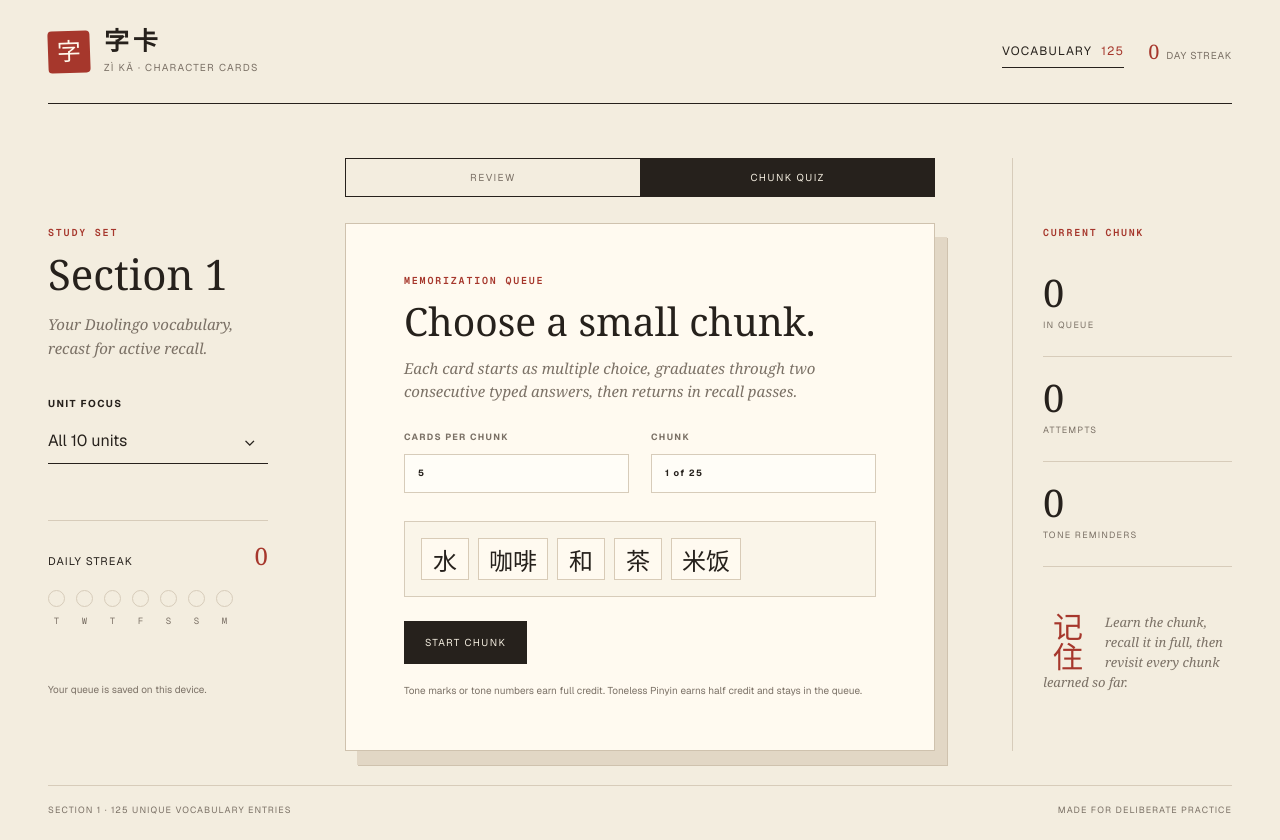
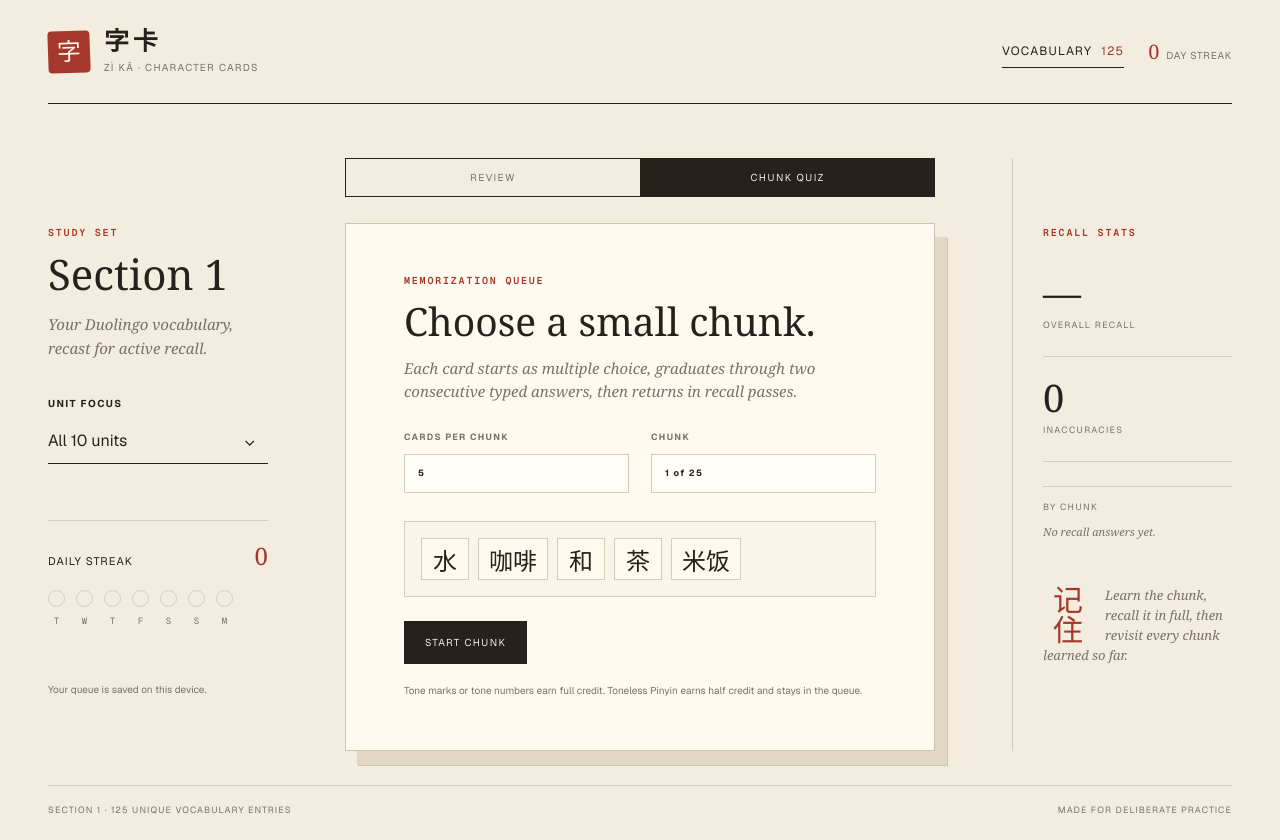
Before and after one commit to shikharmn/learn-mandarin-flashcards, a Next.js app: page / in a window 1280 px wide. Both pictures are taken after a click on the button "CHUNK QUIZ". Built offline with nearby package versions, Linux system fonts and the light colour scheme.

Commit message:
Track one-shot recall accuracy

```diff
--- a/app/Flashcards.tsx
+++ b/app/Flashcards.tsx
@@ -90,9 +90,13 @@ const queueLabel = (session: ChunkSession) => {
   return "Type the answer";
 };
 
-const makeTypedQueue = (cardIds: string[]) =>
-  cardIds.map((cardId) => ({
+const makeTypedQueue = (
+  cardIds: string[],
+  sourceChunkForIndex: (index: number) => number,
+) =>
+  cardIds.map((cardId, index) => ({
     cardId,
+    sourceChunk: sourceChunkForIndex(index),
     stage: "typing" as const,
     typedStreak: 0 as const,
     typedMisses: 0 as const,
@@ -175,6 +179,16 @@ export function Flashcards() {
               ...saved,
               phase: saved.phase ?? "learn",
               chunkCardIds: restoredChunkIds,
+              queue: saved.queue.map((item) => ({
+                ...item,
+                sourceChunk: item.sourceChunk ?? saved.chunkIndex,
+              })),
+              stats: {
+                ...saved.stats,
+                recallTotal: saved.stats.recallTotal ?? 0,
+                recallCorrect: saved.stats.recallCorrect ?? 0,
+                recallByChunk: saved.stats.recallByChunk ?? {},
+              },
             };
           }
           try {
@@ -199,6 +213,12 @@ export function Flashcards() {
   const currentQueueItem = chunkSession?.queue[0];
   const quizCard = currentQueueItem ? cardMap.get(currentQueueItem.cardId) : undefined;
   const optionRound = chunkSession?.stats.attempts ?? 0;
+  const visibleChunkStats = chunkSession?.stats ?? completion;
+  const recallTotal = visibleChunkStats?.recallTotal ?? 0;
+  const recallCorrect = visibleChunkStats?.recallCorrect ?? 0;
+  const recallAccuracy = recallTotal ? Math.round((recallCorrect / recallTotal) * 100) : null;
+  const recallByChunk = Object.entries(visibleChunkStats?.recallByChunk ?? {})
+    .sort(([left], [right]) => Number(left) - Number(right));
 
   const mcqOptions = useMemo(() => {
     void optionRound;
@@ -295,12 +315,20 @@ export function Flashcards() {
       initialCount: cards.length,
       queue: cards.map((card) => ({
         cardId: card.id,
+        sourceChunk: selectedIndex,
         stage: "mcq",
         typedStreak: 0,
         typedMisses: 0,
         factShown: false,
       })),
-      stats: { attempts: 0, fullCorrect: 0, halfPinyin: 0 },
+      stats: {
+        attempts: 0,
+        fullCorrect: 0,
+        halfPinyin: 0,
+        recallTotal: 0,
+        recallCorrect: 0,
+        recallByChunk: {},
+      },
     };
     setChunkSession(next);
     writeJson(CHUNK_SESSION_KEY, next);
@@ -340,7 +368,7 @@ export function Flashcards() {
         ...nextSession,
         phase: "chunk-review",
         initialCount: chunkSession.chunkCardIds.length,
-        queue: makeTypedQueue(chunkSession.chunkCardIds),
+        queue: makeTypedQueue(chunkSession.chunkCardIds, () => chunkSession.chunkIndex),
       };
       setChunkSession(nextSession);
       writeJson(CHUNK_SESSION_KEY, nextSession);
@@ -356,7 +384,9 @@ export function Flashcards() {
         ...nextSession,
         phase: "cumulative-review",
         initialCount: cumulativeIds.length,
-        queue: makeTypedQueue(cumulativeIds),
+        queue: makeTypedQueue(cumulativeIds, (index) =>
+          Math.floor(index / chunkSession.chunkSize),
+        ),
       };
       setChunkSession(nextSession);
       writeJson(CHUNK_SESSION_KEY, nextSession);
@@ -481,7 +511,7 @@ export function Flashcards() {
           <div className="completion-stats">
             <span><strong>{completion.attempts}</strong> attempts</span>
             <span><strong>{completion.halfPinyin}</strong> tone reminders</span>
-            <span><strong>{completion.fullCorrect}</strong> correct</span>
+            <span><strong>{completion.recallTotal ? Math.round((completion.recallCorrect / completion.recallTotal) * 100) : 0}%</strong> recall accuracy</span>
           </div>
           <button className="primary-action" onClick={() => startChunk(chunkIndex)}>
             Start next chunk
@@ -610,7 +640,13 @@ export function Flashcards() {
 
           {quizFeedback && (
             <div className={`quiz-feedback ${quizFeedback.correct ? "correct" : "incorrect"}`} role="status">
-              <strong>{quizFeedback.correct ? "Correct" : "Keep this one in the queue"}</strong>
+              <strong>
+                {quizFeedback.correct
+                  ? "Correct"
+                  : chunkSession.phase === "learn"
+                    ? "Keep this one in the queue"
+                    : "Inaccuracy noted · moving on"}
+              </strong>
               {quizFeedback.kind === "typing" && (
                 <div className="field-scores">
                   <span>Pinyin: {quizFeedback.pinyinScore === 1 ? "1" : quizFeedback.pinyinScore === 0.5 ? "½ · tones missing" : "0"}</span>
@@ -626,7 +662,7 @@ export function Flashcards() {
         </article>
 
         <div className="deck-progress quiz-progress">
-          <span>{finished} graduated</span>
+          <span>{finished} {chunkSession.phase === "learn" ? "graduated" : "answered"}</span>
           <div><i style={{ width: `${(finished / chunkSession.initialCount) * 100}%` }} /></div>
           <span>{chunkSession.stats.attempts} attempts</span>
         </div>
@@ -696,7 +732,7 @@ export function Flashcards() {
         </section>
 
         <aside className="side-panel right-panel">
-          <p className="eyebrow">{studyMode === "review" ? "Today" : "Current chunk"}</p>
+          <p className="eyebrow">{studyMode === "review" ? "Today" : "Recall stats"}</p>
           {studyMode === "review" ? (
             <>
               <div className="stat"><strong>{reviewed}</strong><span>reviewed</span></div>
@@ -705,9 +741,18 @@ export function Flashcards() {
             </>
           ) : (
             <>
-              <div className="stat"><strong>{chunkSession?.queue.length ?? 0}</strong><span>in queue</span></div>
-              <div className="stat"><strong>{chunkSession?.stats.attempts ?? 0}</strong><span>attempts</span></div>
-              <div className="stat"><strong>{chunkSession?.stats.halfPinyin ?? 0}</strong><span>tone reminders</span></div>
+              <div className="stat"><strong>{recallAccuracy ?? "—"}{recallAccuracy !== null && <sup>%</sup>}</strong><span>overall recall</span></div>
+              <div className="stat"><strong>{recallTotal - recallCorrect}</strong><span>inaccuracies</span></div>
+              <div className="chunk-accuracy-list" aria-label="Recall accuracy by chunk">
+                <span>By chunk</span>
+                {recallByChunk.length ? recallByChunk.map(([chunk, stats]) => (
+                  <div key={chunk}>
+                    <b>Chunk {Number(chunk) + 1}</b>
+                    <strong>{Math.round((stats.correct / stats.total) * 100)}%</strong>
+                    <small>{stats.correct}/{stats.total}</small>
+                  </div>
+                )) : <p>No recall answers yet.</p>}
+              </div>
             </>
           )}
           <div className="ink-note"><span>记住</span><p>{studyMode === "review" ? "New cards appear most often. Cards you miss return more frequently." : "Learn the chunk, recall it in full, then revisit every chunk learned so far."}</p></div>
--- a/app/globals.css
+++ b/app/globals.css
@@ -173,6 +173,13 @@ kbd { font-family: var(--font-geist-mono), monospace; }
 .stat { padding: 21px 0; border-bottom: 1px solid var(--rule); }
 .stat strong { display: block; font: 400 38px/1 Georgia, serif; }.stat sup { color: var(--red); font-size: 15px; }
 .stat span { color: var(--taupe); font-size: 9px; letter-spacing: .14em; text-transform: uppercase; }
+.chunk-accuracy-list { max-height: 245px; margin-top: 24px; overflow: auto; border-top: 1px solid var(--rule); }
+.chunk-accuracy-list > span { display: block; padding: 14px 0 9px; color: var(--taupe); font-size: 9px; letter-spacing: .14em; text-transform: uppercase; }
+.chunk-accuracy-list > div { display: grid; grid-template-columns: 1fr auto; gap: 3px 10px; align-items: baseline; padding: 9px 0; border-bottom: 1px solid var(--rule); }
+.chunk-accuracy-list b { font: 500 12px Georgia, serif; }
+.chunk-accuracy-list strong { color: var(--red); font: 500 17px Georgia, serif; }
+.chunk-accuracy-list small { grid-column: 1 / -1; color: var(--taupe); font-size: 9px; }
+.chunk-accuracy-list p { color: var(--taupe); font: italic 11px/1.5 Georgia, serif; }
 .ink-note { margin-top: 45px; }.ink-note > span { display: block; color: var(--red); font: 30px STSong, Songti SC, serif; writing-mode: vertical-rl; float: left; margin-right: 18px; }
 .ink-note p { margin: 0; color: var(--taupe); font: italic 13px/1.55 Georgia, serif; }
 footer { margin: 0 48px; border-top: 1px solid var(--rule); padding: 18px 0 22px; display: flex; justify-content: space-between; color: var(--taupe); font-size: 9px; letter-spacing: .12em; text-transform: uppercase; }
--- a/app/learning.ts
+++ b/app/learning.ts
@@ -21,6 +21,7 @@ export type ChunkPhase = "learn" | "chunk-review" | "cumulative-review";
 
 export type QueueItem = {
   cardId: string;
+  sourceChunk: number;
   stage: QueueStage;
   typedStreak: 0 | 1;
   typedMisses: 0 | 1;
@@ -39,6 +40,9 @@ export type ChunkSession = {
     attempts: number;
     fullCorrect: number;
     halfPinyin: number;
+    recallTotal: number;
+    recallCorrect: number;
+    recallByChunk: Record<string, { total: number; correct: number }>;
   };
 };
 
@@ -315,7 +319,7 @@ export const advanceChunkSession = (
   const updated = { ...current };
 
   if (session.phase !== "learn") {
-    if (!outcome.correct) remaining.push(updated);
+    // Recall passes are one-shot: record the result and always remove the card.
   } else if (current.stage === "mcq") {
     if (outcome.correct) {
       updated.stage = "typing";
@@ -341,6 +345,21 @@ export const advanceChunkSession = (
     remaining.push(updated);
   }
 
+  const isRecall = session.phase !== "learn";
+  const previousChunkRecall = session.stats.recallByChunk?.[String(current.sourceChunk)] ?? {
+    total: 0,
+    correct: 0,
+  };
+  const recallByChunk = isRecall
+    ? {
+        ...(session.stats.recallByChunk ?? {}),
+        [String(current.sourceChunk)]: {
+          total: previousChunkRecall.total + 1,
+          correct: previousChunkRecall.correct + (outcome.correct ? 1 : 0),
+        },
+      }
+    : (session.stats.recallByChunk ?? {});
+
   return {
     ...session,
     queue: remaining,
@@ -349,6 +368,10 @@ export const advanceChunkSession = (
       attempts: session.stats.attempts + 1,
       fullCorrect: session.stats.fullCorrect + (outcome.correct ? 1 : 0),
       halfPinyin: session.stats.halfPinyin + (outcome.pinyinScore === 0.5 ? 1 : 0),
+      recallTotal: (session.stats.recallTotal ?? 0) + (isRecall ? 1 : 0),
+      recallCorrect:
+        (session.stats.recallCorrect ?? 0) + (isRecall && outcome.correct ? 1 : 0),
+      recallByChunk,
     },
   };
 };
```
Also changed, not shown: 5 other files (tests, documents, lock files or other folders).
